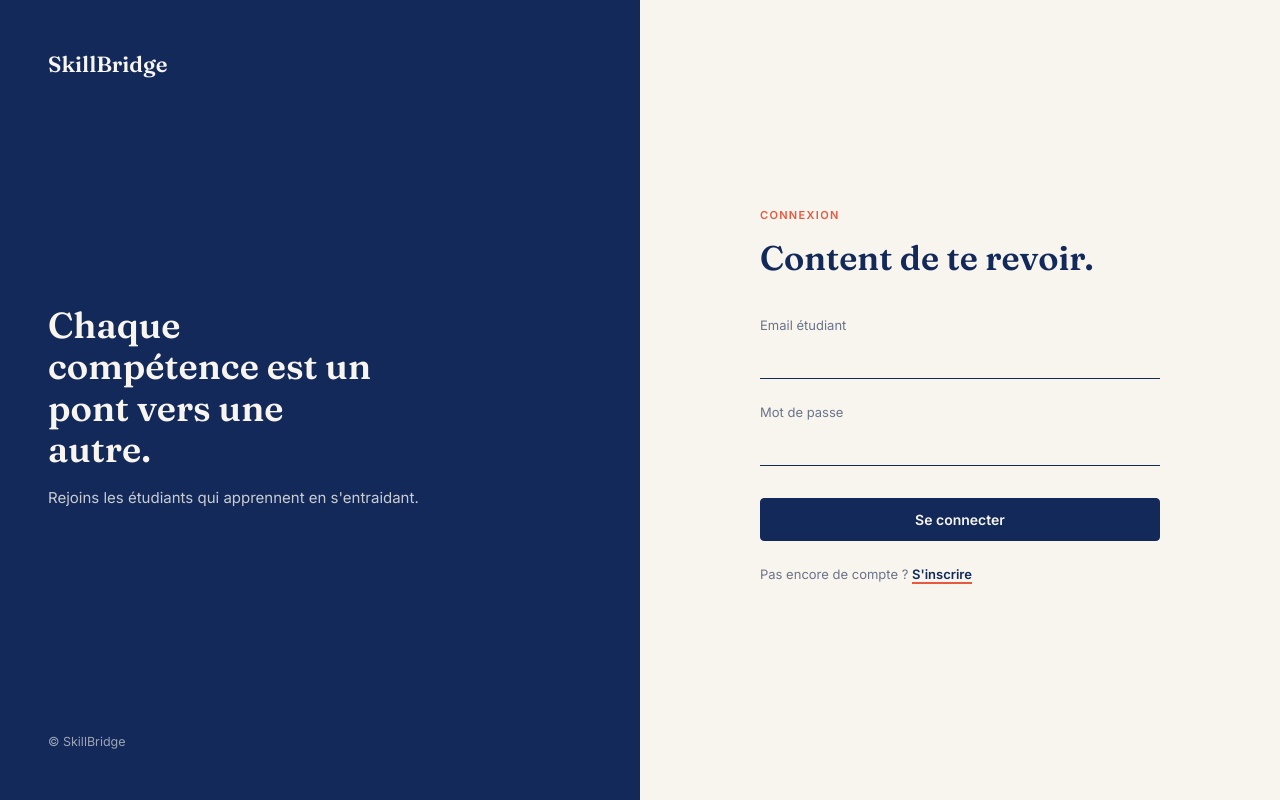
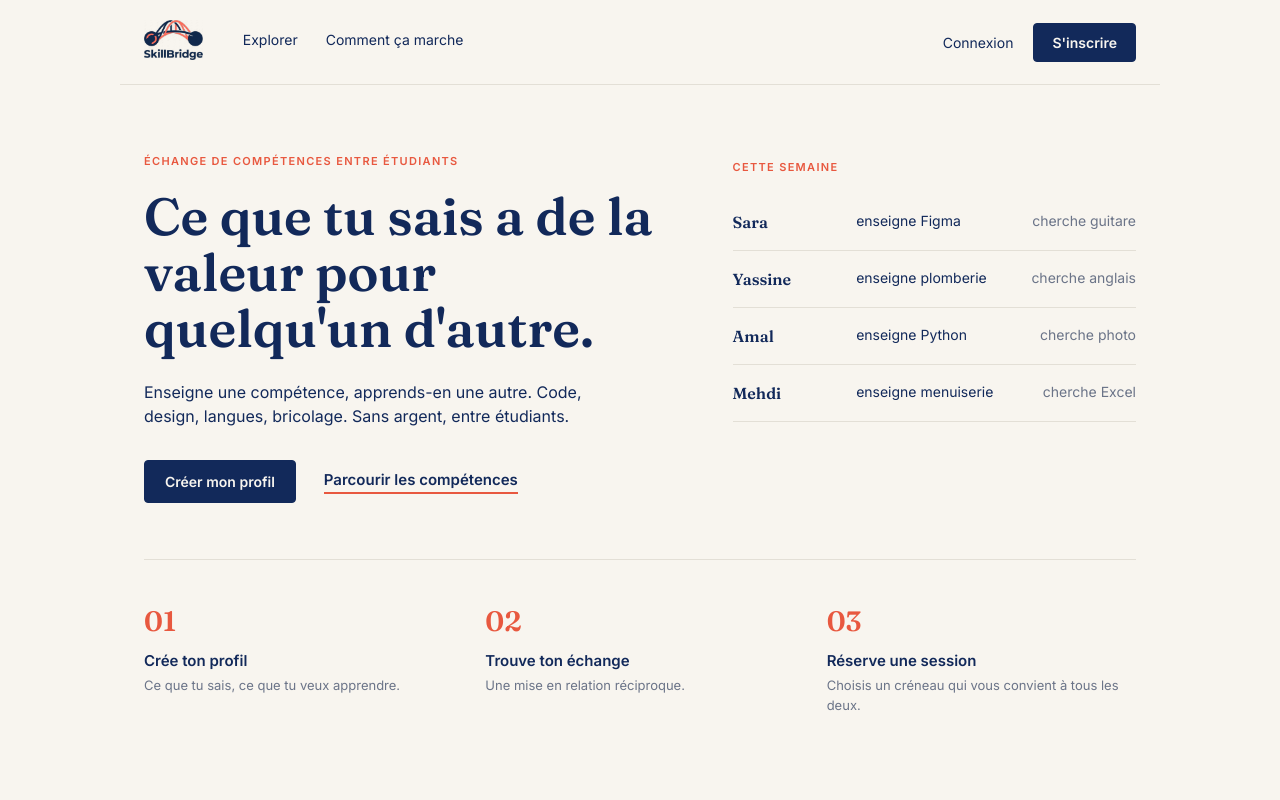
Before and after one commit to arfaouiseif/SkillBridge, an Angular app in the folder frontend/: page / in a window 1280 px wide. Before the commit this address led to /connexion. Built offline with nearby package versions, Linux system fonts and the light colour scheme.

Commit message:
feat(web): add home page

```diff
--- a/frontend/src/app/app.routes.ts
+++ b/frontend/src/app/app.routes.ts
@@ -3,6 +3,11 @@ import { authGuard } from './core/auth-guard';
 import { MainLayout } from './layout/main-layout/main-layout';
 
 export const routes: Routes = [
+  {
+    path: '',
+    pathMatch: 'full',
+    loadComponent: () => import('./pages/home/home').then((m) => m.Home),
+  },
   {
     path: 'connexion',
     loadComponent: () => import('./pages/login/login').then((m) => m.Login),
@@ -16,7 +21,6 @@ export const routes: Routes = [
     component: MainLayout,
     canActivate: [authGuard],
     children: [
-      { path: '', pathMatch: 'full', redirectTo: 'explorer' },
       {
         path: 'explorer',
         loadComponent: () => import('./pages/explorer/explorer').then((m) => m.Explorer),
--- /dev/null
+++ b/frontend/src/app/pages/home/home.css
@@ -0,0 +1,44 @@
+.home { max-width: 1040px; margin: 0 auto; padding: 0 24px 64px; }
+
+.home__hero {
+  display: grid;
+  grid-template-columns: 1.3fr 1fr;
+  gap: 64px;
+  align-items: start;
+  padding: 64px 0 56px;
+}
+.home__title { font-size: 52px; line-height: 1.08; margin: 16px 0 24px; }
+.home__lead { font-size: 16px; max-width: 46ch; margin: 0 0 32px; }
+.home__actions { display: flex; align-items: center; gap: 28px; }
+.home__cta { text-decoration: none; }
+
+.home__week { padding-top: 6px; }
+.home__week ul { list-style: none; margin: 16px 0 0; padding: 0; }
+.home__week li {
+  display: grid;
+  grid-template-columns: 1fr 1.4fr 1fr;
+  gap: 12px;
+  padding: 16px 0;
+  border-bottom: 1px solid var(--filet);
+  font-size: 14px;
+}
+.home__week-name { font-family: var(--font-title); font-weight: 600; font-size: 16px; }
+.home__week-learns { color: var(--ardoise); text-align: right; }
+
+.home__steps {
+  display: grid;
+  grid-template-columns: repeat(3, 1fr);
+  gap: 32px;
+  padding-top: 40px;
+  border-top: 1px solid var(--filet);
+  scroll-margin-top: 24px;
+}
+.home__step-number { font-family: var(--font-title); font-weight: 600; font-size: 28px; color: var(--corail); }
+.home__steps h3 { font-family: var(--font-body); font-size: 15px; font-weight: 600; margin: 8px 0 4px; }
+.home__steps p { margin: 0; font-size: 13px; color: var(--ardoise); }
+
+@media (max-width: 800px) {
+  .home__hero { grid-template-columns: 1fr; gap: 40px; padding-top: 40px; }
+  .home__title { font-size: 38px; }
+  .home__steps { grid-template-columns: 1fr; }
+}
--- /dev/null
+++ b/frontend/src/app/pages/home/home.html
@@ -0,0 +1,46 @@
+<app-navbar />
+
+<main class="home">
+  <section class="home__hero">
+    <div class="home__intro">
+      <span class="eyebrow">Échange de compétences entre étudiants</span>
+      <h1 class="home__title">Ce que tu sais a de la valeur pour quelqu'un d'autre.</h1>
+      <p class="home__lead">
+        Enseigne une compétence, apprends-en une autre. Code, design, langues, bricolage.
+        Sans argent, entre étudiants.
+      </p>
+
+      <div class="home__actions">
+        @if (auth.isLoggedIn()) {
+          <a class="btn btn-primary home__cta" routerLink="/explorer">Explorer les membres</a>
+        } @else {
+          <a class="btn btn-primary home__cta" routerLink="/inscription">Créer mon profil</a>
+          <a class="link" routerLink="/explorer">Parcourir les compétences</a>
+        }
+      </div>
+    </div>
+
+    <aside class="home__week" aria-label="Exemples d'échanges">
+      <span class="eyebrow">Cette semaine</span>
+      <ul>
+        @for (e of examples; track e.name) {
+          <li>
+            <span class="home__week-name">{{ e.name }}</span>
+            <span>enseigne {{ e.teaches }}</span>
+            <span class="home__week-learns">cherche {{ e.learns }}</span>
+          </li>
+        }
+      </ul>
+    </aside>
+  </section>
+
+  <section id="comment-ca-marche" class="home__steps">
+    @for (s of steps; track s.number) {
+      <article>
+        <span class="home__step-number">{{ s.number }}</span>
+        <h3>{{ s.title }}</h3>
+        <p>{{ s.text }}</p>
+      </article>
+    }
+  </section>
+</main>
--- /dev/null
+++ b/frontend/src/app/pages/home/home.ts
@@ -0,0 +1,28 @@
+import { Component, inject } from '@angular/core';
+import { RouterLink } from '@angular/router';
+import { Auth } from '../../core/auth';
+import { Navbar } from '../../shared/navbar/navbar';
+
+@Component({
+  imports: [RouterLink, Navbar],
+  selector: 'app-home',
+  styleUrl: './home.css',
+  templateUrl: './home.html',
+})
+export class Home {
+  protected auth = inject(Auth);
+
+  // Illustrative examples, as in the prototype
+  protected readonly examples = [
+    { name: 'Sara', teaches: 'Figma', learns: 'guitare' },
+    { name: 'Yassine', teaches: 'plomberie', learns: 'anglais' },
+    { name: 'Amal', teaches: 'Python', learns: 'photo' },
+    { name: 'Mehdi', teaches: 'menuiserie', learns: 'Excel' },
+  ];
+
+  protected readonly steps = [
+    { number: '01', title: 'Crée ton profil', text: 'Ce que tu sais, ce que tu veux apprendre.' },
+    { number: '02', title: 'Trouve ton échange', text: 'Une mise en relation réciproque.' },
+    { number: '03', title: 'Réserve une session', text: 'Choisis un créneau qui vous convient à tous les deux.' },
+  ];
+}
```
